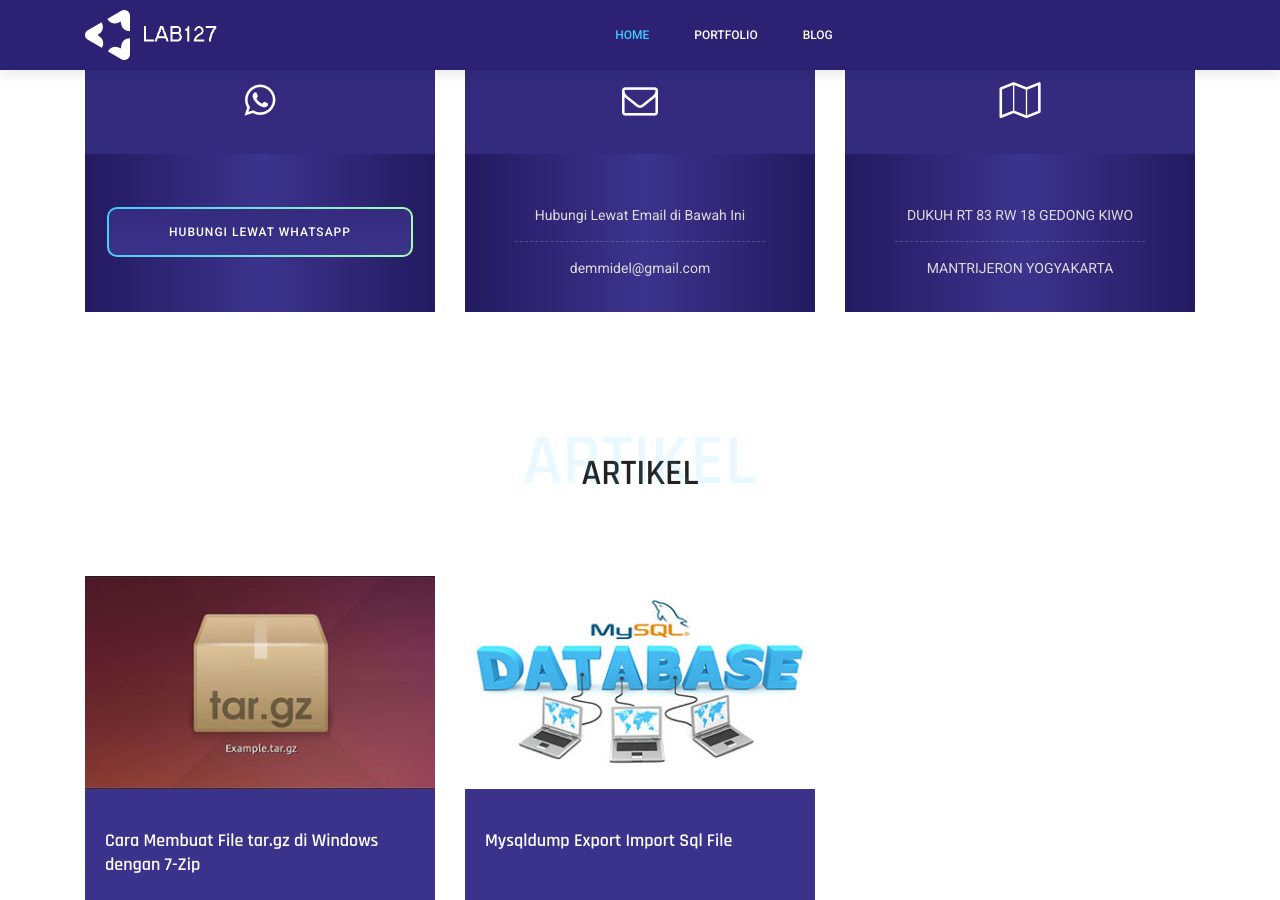
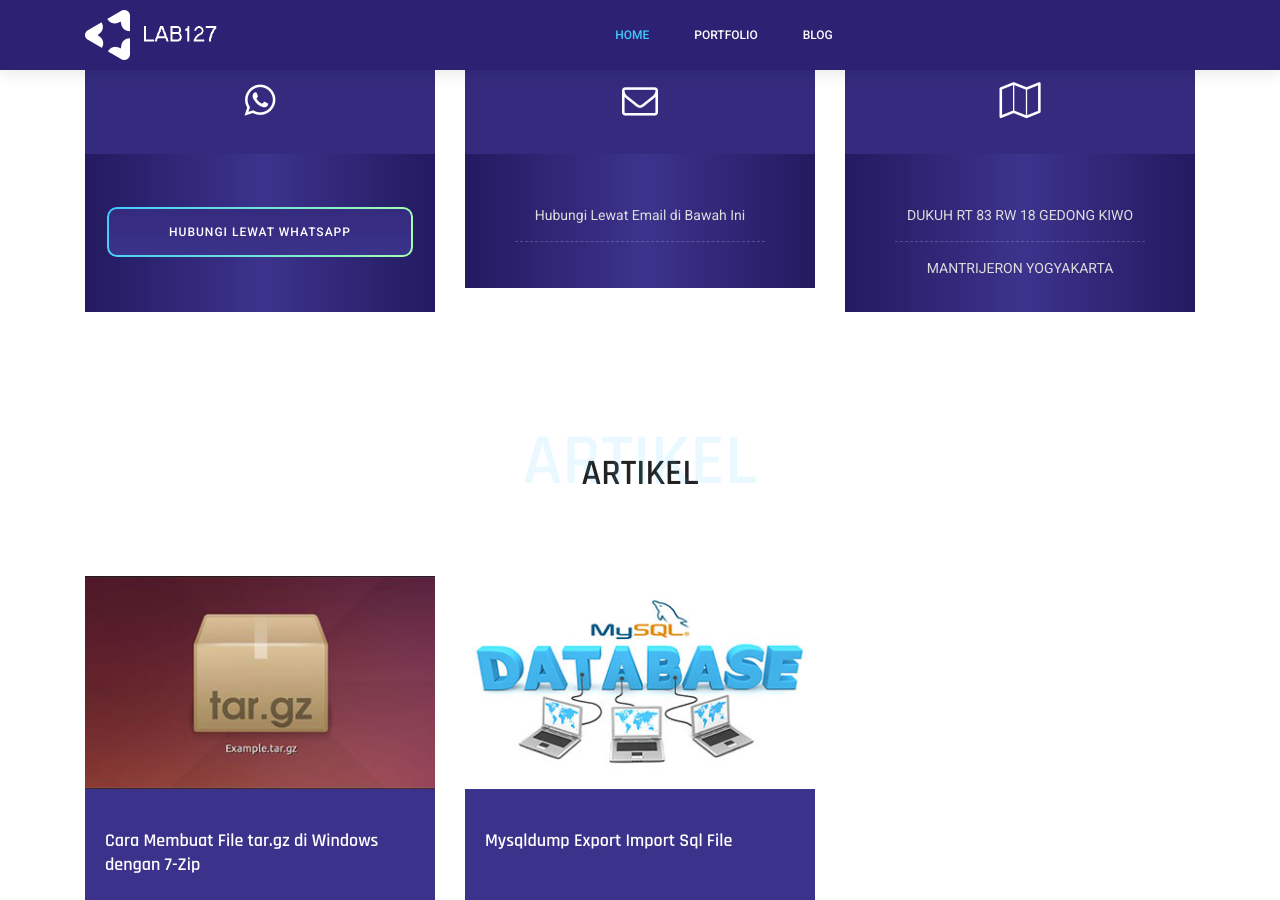
Before and after one commit to lab127/jekyll-portfolio-blog, a Jekyll site: the page built from index.html, in a window 1280 px wide and 900 px high, scrolled down 3431 px. Built offline with Jekyll 4.4.1, drawn with Linux system fonts in a browser that asks for light colours.

Commit message:
update wa

```diff
--- a/_config.yml
+++ b/_config.yml
@@ -24,8 +24,8 @@
 
 # Contact
 contact:
-  phone: 6285640241433
-  email: demmidel@gmail.com
+  phone: 6289675996935
+  email:
 
 # Collections
 collections:
```
